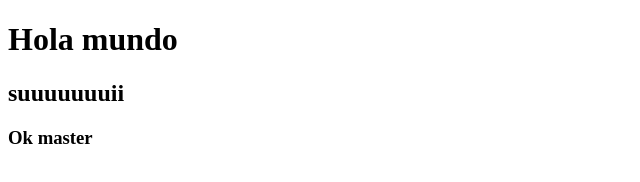
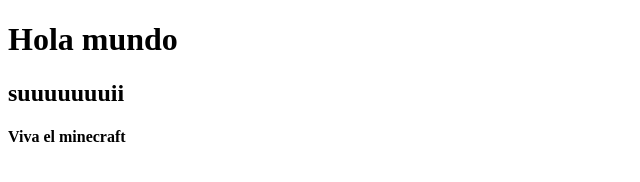
Before and after one commit to DaGarcia39/repo-pag-git, a plain HTML site: page index.html in a window 1280 px wide. Shown: the full height of the page, 0-640 px from the left. Drawn offline with Linux system fonts and the light colour scheme.

Commit message:
commitsito

```diff
--- a/index.html
+++ b/index.html
@@ -8,6 +8,10 @@
 	<h1>Hola mundo</h1>
 	<h2>suuuuuuuii</h2>
 
-    <h3>Ok master</h3>
+
+
+
+
+    <h4>Viva el minecraft</h4>
 </body>
 </html>
```
